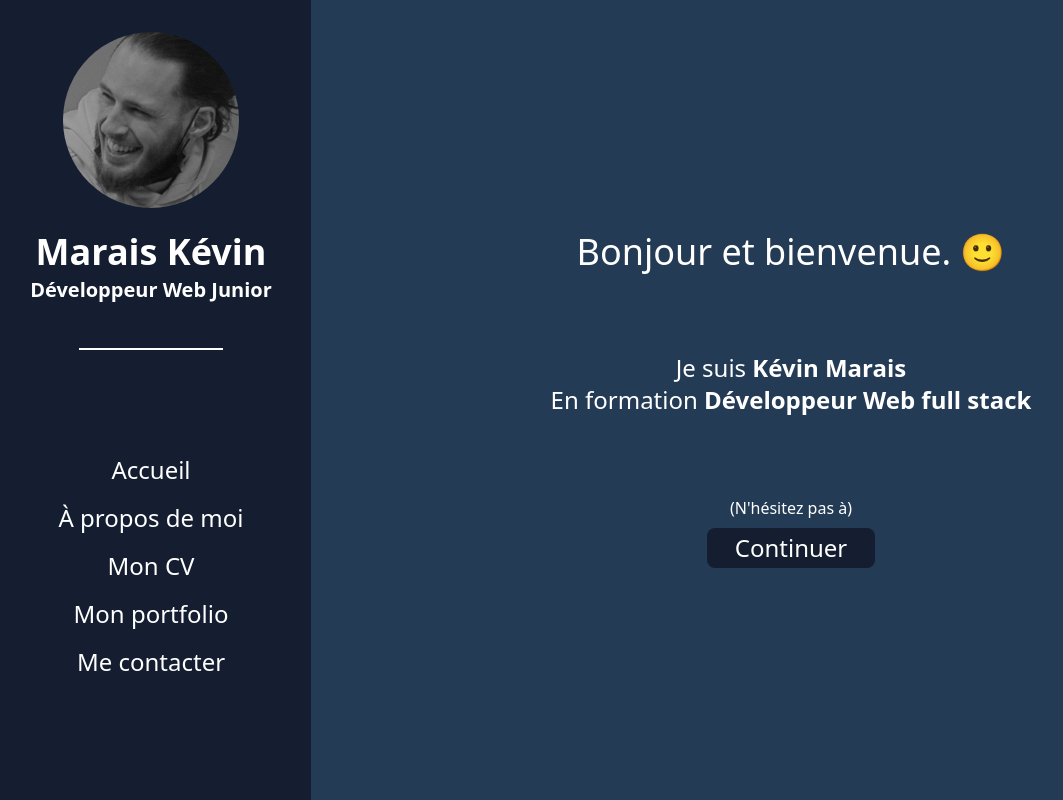
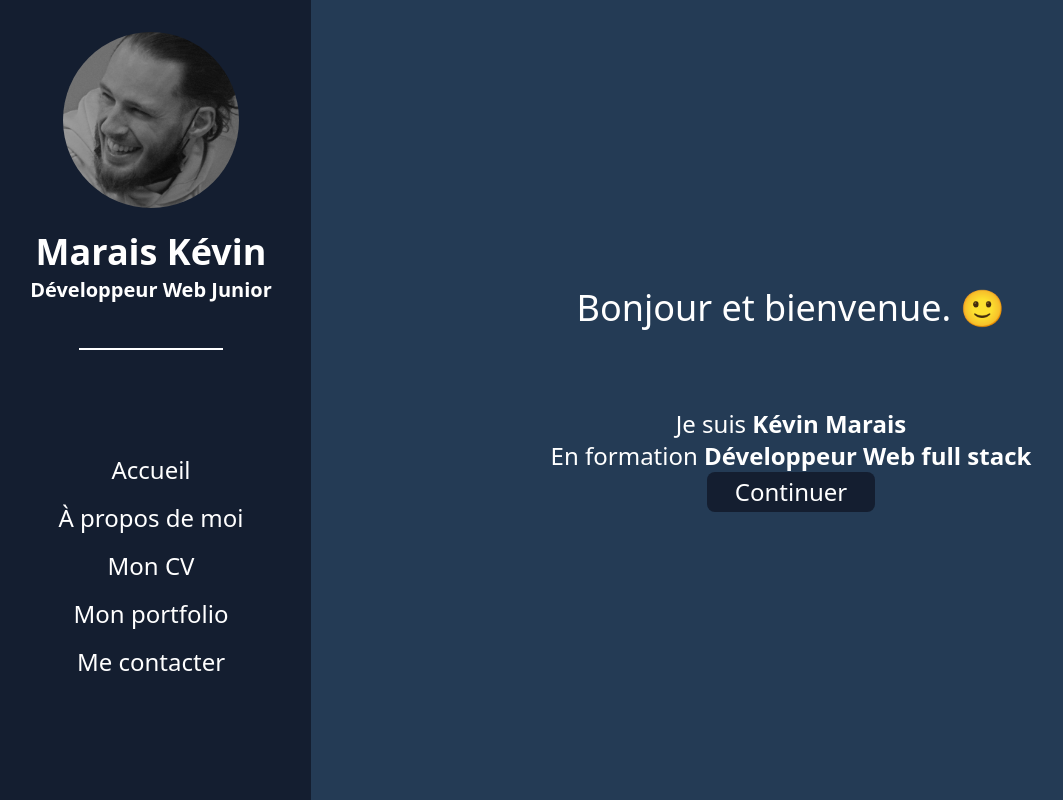
Before and after one commit to KvnMrs/Portfolio-ReactJs, a React (Create React App) app: page / in a window 1280 px wide. Shown: the whole page, without its empty margins (9-1072 px from the left). Built offline with nearby package versions, Linux system fonts and the light colour scheme.

Commit message:
style : MAJ style

```diff
--- a/src/App.js
+++ b/src/App.js
@@ -23,7 +23,6 @@ function App() {
           <Route path="/a-propos" element={<About />} />
           <Route path="/cv" element={<Cv />} />
           <Route path="/portfolio" element={<Portfolio />} />
-          {/* <Route path="/cv/experiences" element={<Experiences />} /> */}
           <Route path="*" element={<NotFound />} />
         </Routes>
       </div>
--- a/src/pages/Home.jsx
+++ b/src/pages/Home.jsx
@@ -24,7 +24,6 @@ const Home = () => {
           </h2>
         </div>
         <div>
-          <p className="mt-20 mb-2 text-white text-1xl"> (N'hésitez pas à)</p>
           <Link to="/a-propos">
             <Button>Continuer</Button>
           </Link>
```
